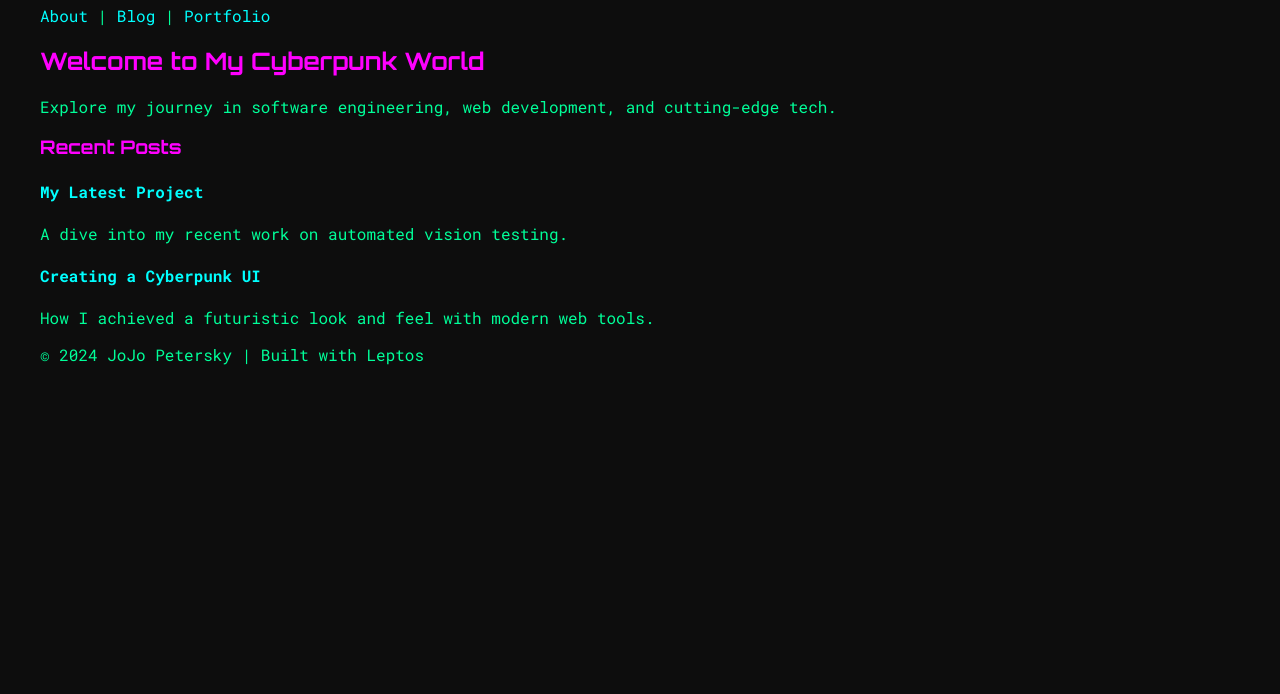
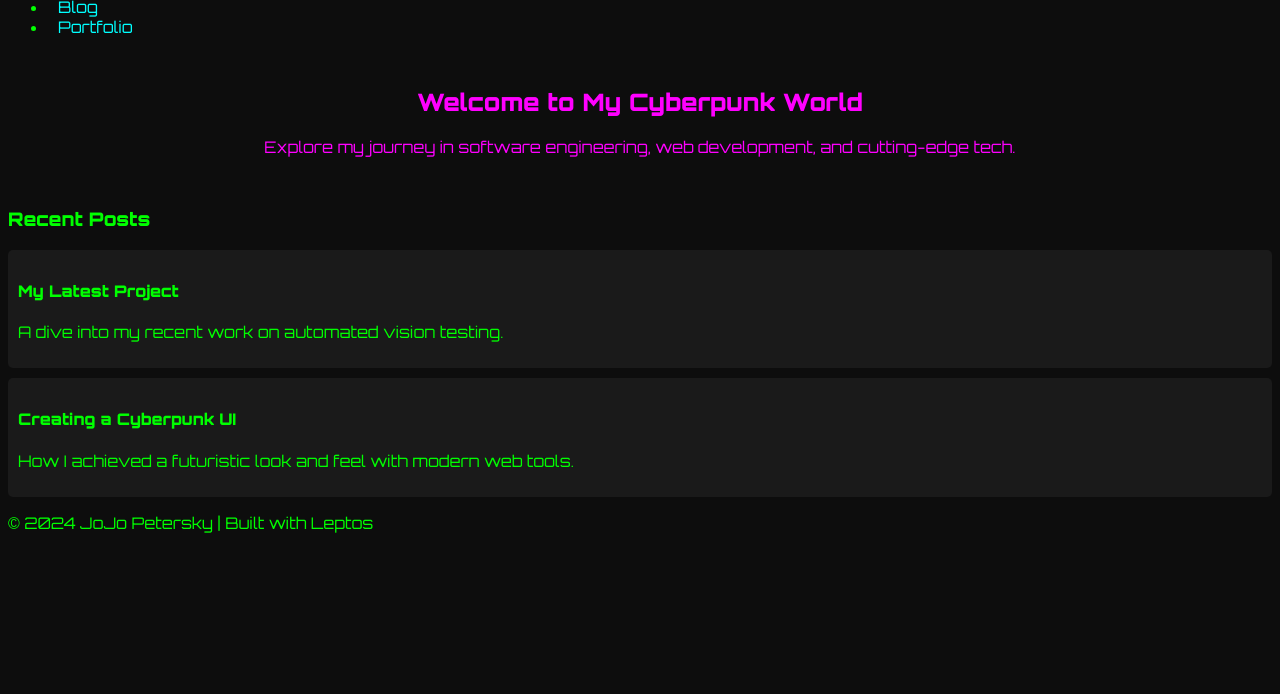
Before and after one commit to hotcuppajojo/petersky.dev, a plain HTML site: page index.html in a window 1280 px wide. Shown: the part 106-800 px from the top of the page. Drawn offline with nearby package versions, Linux system fonts and the light colour scheme; files that its build step writes are made by us from their sources; a script that the page names is missing.

Commit message:
Trunk.toml now has references to SCSS/CSS and index updated to use generated CSS

```diff
--- a/Trunk.toml
+++ b/Trunk.toml
@@ -2,6 +2,10 @@
 dist = "target/site/pkg"    # This sets the output folder for the build
 public_url = "/"            # The base URL where your site will be hosted
 
+[scss]
+source = "style/main.scss"
+output = "style/main.css"
+
 [watch]
 # Optional: Specify directories or files to watch during development
 paths = ["src", "assets"]
--- a/index.html
+++ b/index.html
@@ -1,83 +1,45 @@
 <!DOCTYPE html>
 <html lang="en">
 <head>
+    <link href="https://fonts.googleapis.com/css2?family=Archivo:wght@400;700&family=Orbitron:wght@400;900&display=swap" rel="stylesheet">
     <meta charset="UTF-8">
     <meta name="viewport" content="width=device-width, initial-scale=1.0">
-    <title>Petersky Dev</title>
-    <link rel="stylesheet" href="pkg/petersky-dev.css">
-    <link rel="stylesheet" href="https://fonts.googleapis.com/css2?family=Orbitron:wght@400..900&family=Roboto+Mono:wght@100..700&display=swap">
+    <title>JoJo Petersky Dev</title>
+    <link rel="stylesheet" href="style/main.css">
     <link data-trunk rel="rust" data-bin="petersky-dev" />
-    <style>
-        body {
-            background-color: #0d0d0d;
-            color: #00ff99;
-            font-family: 'Roboto Mono', monospace;
-        }
-        #root {
-            padding: 20px;
-            max-width: 1200px;
-            margin: 0 auto;
-        }
-        h1, h2, h3 {
-            font-family: 'Orbitron', sans-serif;
-            color: #ff00ff;
-        }
-        a {
-            color: #00ffff;
-            text-decoration: none;
-        }
-        a:hover {
-            text-decoration: underline;
-        }
-        /* Additional cyberpunk-inspired styles */
-        .neon-text {
-            text-shadow: 0 0 5px #00ff99, 0 0 10px #00ff99, 0 0 15px #00ff99;
-        }
-        .glow-button {
-            border: 2px solid #ff00ff;
-            background: transparent;
-            padding: 10px 20px;
-            font-size: 16px;
-            color: #ff00ff;
-            cursor: pointer;
-            transition: all 0.3s ease;
-        }
-        .glow-button:hover {
-            background: #ff00ff;
-            color: #0d0d0d;
-            box-shadow: 0 0 10px #ff00ff, 0 0 20px #ff00ff, 0 0 30px #ff00ff;
-        }
-    </style>
 </head>
 <body>
-    <div id="root">
+    <div id="site-viewport">
         <header>
             <h1 class="neon-text">JoJo Petersky Dev</h1>
             <nav>
-                <a href="/about">About</a> |
-                <a href="/blog">Blog</a> |
-                <a href="/portfolio">Portfolio</a>
+                <ul>
+                    <li><a href="/about">About</a></li>
+                    <li><a href="/posts">Blog</a></li>
+                    <li><a href="/portfolio">Portfolio</a></li>
+                </ul>
             </nav>
         </header>
+
         <main>
-            <section>
+            <section class="hero">
                 <h2>Welcome to My Cyberpunk World</h2>
                 <p>Explore my journey in software engineering, web development, and cutting-edge tech.</p>
             </section>
-            <section>
+
+            <section class="recent-posts">
                 <h3>Recent Posts</h3>
-                <div class="blog-posts">
                 <article>
-                        <h4><a href="/posts/my-latest-project">My Latest Project</a></h4>
+                    <h4>My Latest Project</h4>
                     <p>A dive into my recent work on automated vision testing.</p>
                 </article>
                 <article>
-                        <h4><a href="/posts/cyberpunk-ui">Creating a Cyberpunk UI</a></h4>
+                    <h4>Creating a Cyberpunk UI</h4>
                     <p>How I achieved a futuristic look and feel with modern web tools.</p>
                 </article>
-                </div>
             </section>
         </main>
+
         <footer>
             <p>© 2024 JoJo Petersky | Built with Leptos</p>
         </footer>
--- a/style/main.scss
+++ b/style/main.scss
@@ -1,4 +1,30 @@
 body {
-	font-family: sans-serif;
-	text-align: center;
+    background-color: #0d0d0d;
+    color: #00ff00;
+    font-family: 'Orbitron', sans-serif;
 }
+
+.neon-text {
+    color: #ff00ff;
+    text-shadow: 0 0 5px #ff00ff, 0 0 10px #ff00ff, 0 0 20px #ff00ff;
+}
+
+nav a {
+    color: #00ffff;
+    text-decoration: none;
+    margin: 0 10px;
+}
+
+.hero {
+    text-align: center;
+    color: #ff00ff;
+    margin: 50px 0;
+}
+
+.recent-posts article {
+    background: #1a1a1a;
+    padding: 10px;
+    border-radius: 5px;
+    margin: 10px 0;
+    color: #00ff00;
+}
```
Lines whose indentation alone changed are shown as unchanged.
